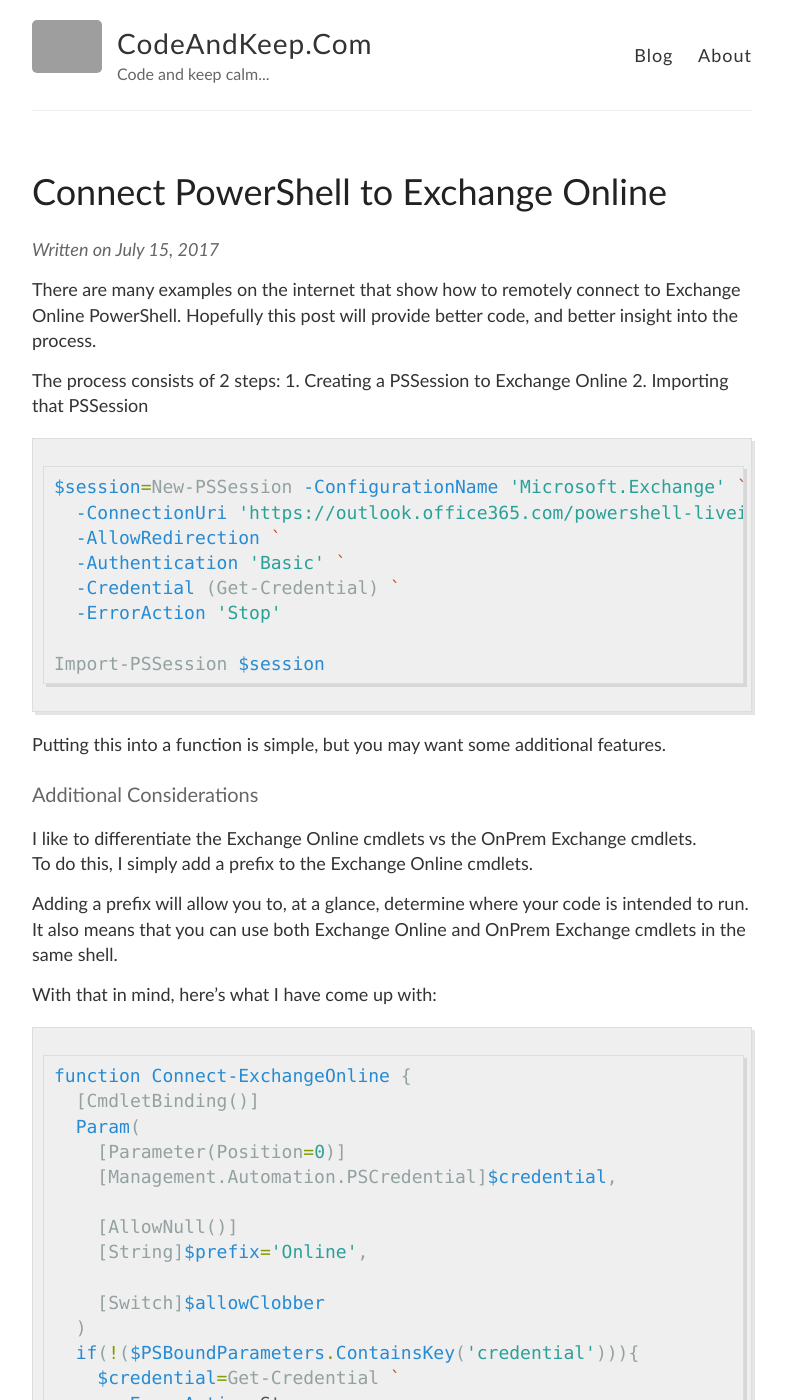
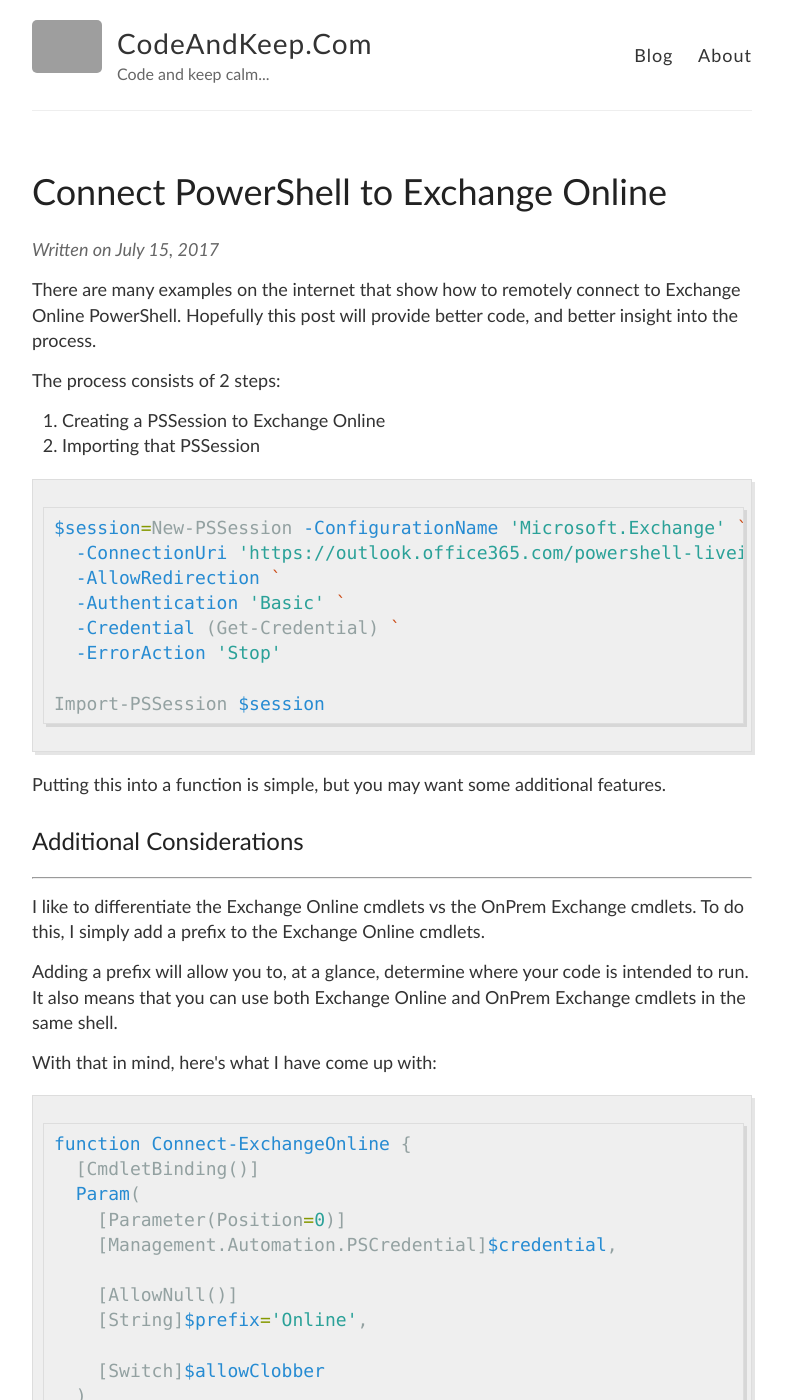
Before and after one commit to briansworth/dev, a Jekyll site: the page built from _posts/2017-7-15-Connect-To-PowerShell-Exchange-Online.md, in a window 1280 px wide and 1400 px high. Shown: the whole window, without its empty margins (248-1034 px from the left). Built offline with Jekyll 4.4.1, drawn with Linux system fonts in a browser that asks for light colours; some of the changed text lies outside the part shown; grey boxes are pictures that could not be loaded.

Commit message:
Syntax fixes

````diff
--- a/_posts/2017-7-15-Connect-To-PowerShell-Exchange-Online.md
+++ b/_posts/2017-7-15-Connect-To-PowerShell-Exchange-Online.md
@@ -10,11 +10,9 @@ title: Connect PowerShell to Exchange Online
   and better insight into the process.
 </p>
 
-<p>
-  The process consists of 2 steps:
-  1. Creating a PSSession to Exchange Online
-  2. Importing that PSSession
-</p>
+The process consists of 2 steps:
+1. Creating a PSSession to Exchange Online
+2. Importing that PSSession
 
 ```powershell
 $session=New-PSSession -ConfigurationName 'Microsoft.Exchange' `
@@ -31,17 +29,23 @@ Import-PSSession $session
   but you may want some additional features.
 </p>
 
-#### Additional Considerations
-I like to differentiate the Exchange Online cmdlets vs
-the OnPrem Exchange cmdlets.
-To do this, I simply add a prefix to the Exchange Online cmdlets.
+### Additional Considerations
+----
 
-Adding a prefix will allow you to, at a glance, determine
-where your code is intended to run.
-It also means that you can use both Exchange Online and OnPrem Exchange
-cmdlets in the same shell.
-
-With that in mind, here's what I have come up with:
+<p>
+  I like to differentiate the Exchange Online cmdlets vs
+  the OnPrem Exchange cmdlets.
+  To do this, I simply add a prefix to the Exchange Online cmdlets.
+</p>
+<p>
+  Adding a prefix will allow you to, at a glance, determine
+  where your code is intended to run.
+  It also means that you can use both Exchange Online and OnPrem Exchange
+  cmdlets in the same shell.
+</p>
+<p>
+  With that in mind, here's what I have come up with:
+</p>
 
 ```powershell
 function Connect-ExchangeOnline {
@@ -82,7 +86,9 @@ function Connect-ExchangeOnline {
   Import-PSSession @importParam
 }
 ```
-The -Prefix parameter allows you to set one your self based on your needs.
-The 'AllowNull' attribute will let you specify null if you don't want a prefix.
+<p>
+  The -Prefix parameter allows you to set one your self based on your needs.
+  The 'AllowNull' attribute will let you specify null if you don't want a prefix.
 
-You can also AllowClobber if you want to overwrite your Exchange cmdlets.
+  You can also AllowClobber if you want to overwrite your Exchange cmdlets.
+</p>
````
